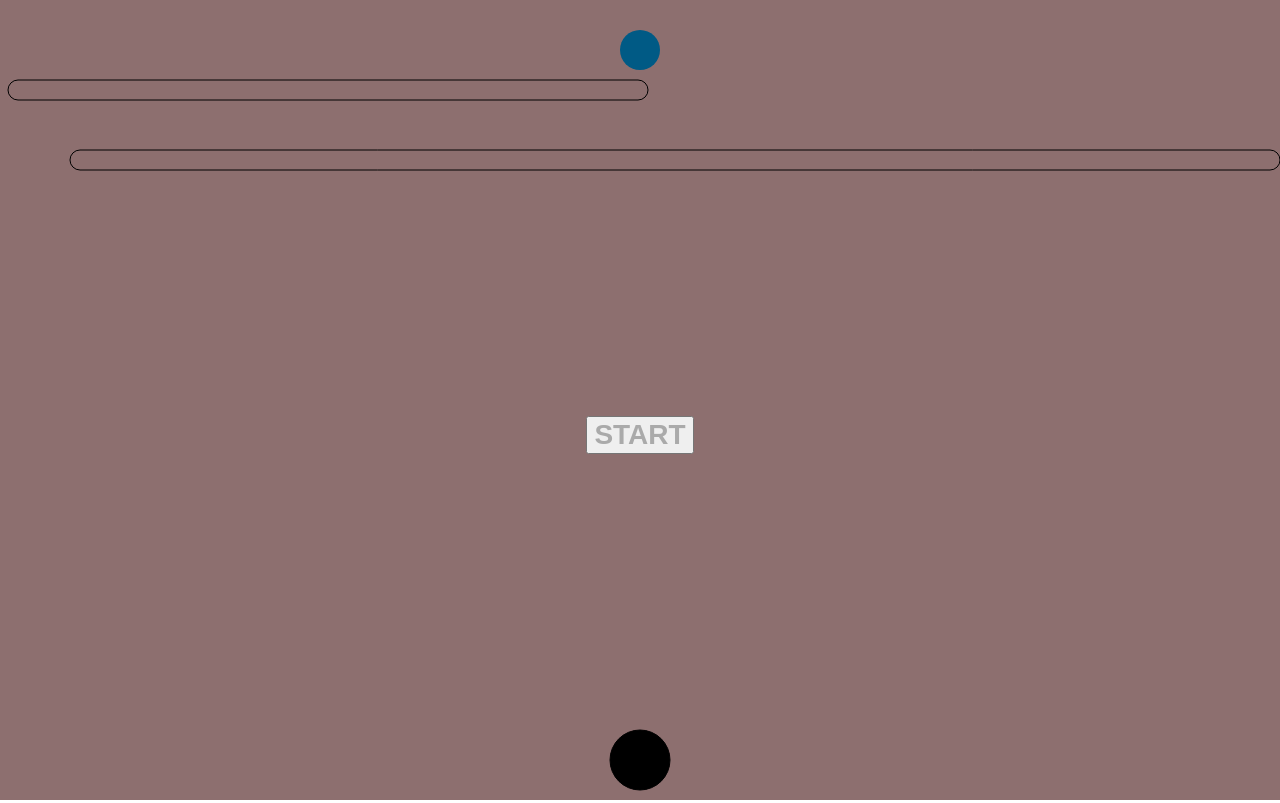
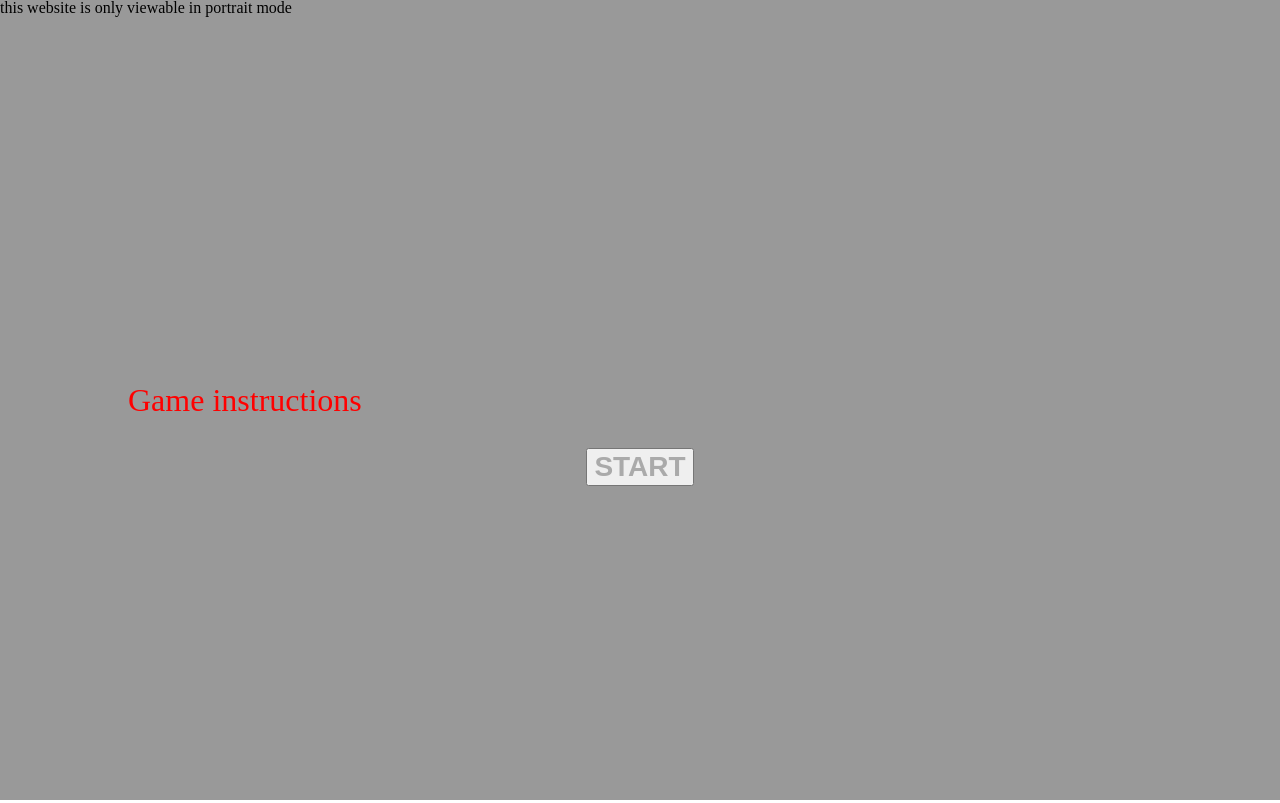
Before and after one commit to azosa/JS-ball-in-a-hole, a plain HTML site: page index.html in a window 1280 px wide. Drawn offline with Linux system fonts and the light colour scheme.

Commit message:
Update index.html

```diff
--- a/index.html
+++ b/index.html
@@ -4,9 +4,15 @@
     <meta charset="UTF-8">
     <meta name="viewport" content="width=device-width, initial-scale=1.0">
     <meta http-equiv="X-UA-Compatible" content="ie=edge">
+
     <link rel="stylesheet" href="/reset.css">
+
     <title>Document</title>
     <style>
+
+
+
+
     .modal{
         width: 100%;
         height:100%;
@@ -43,19 +49,39 @@
     text-decoration: none;
     cursor: pointer;
 }
+#warning { display: none; }
 
+    @media only screen and (orientation:portrait){
+
+          #warning { display:none; }
+
+    }
+
+    @media only screen and (orientation:landscape){
+ #container { display:none; }
+
+        #warning { display:block; }
+
+
+    }
     </style>
 </head>
 <body>
+    <div id="warning">
+              <p>  this website is only viewable in portrait mode</p>
+          </div>
+    <div id="container">
 
-    <div>
         <canvas id="canvas"></canvas>
       </div>
       <div class="modal">
+
           <div class="instructions">
- <p>
-
+              <h1 id="h1"></h1>
+ <p id="instructions-text">
+   Game instructions
  </p>
+ <p id="text2"></p>
 
           <div class="btn-cnt">
 
@@ -66,7 +92,9 @@
 
 
 
-<script>
+<script  type="text/javascript">
+
+
     let startTheGame=document.querySelector('.btn');
     let modal=document.querySelector('.modal');
     startTheGame.addEventListener('click', function(){
@@ -84,13 +112,13 @@ canvas.setAttribute('height',window.innerHeight);
 let ctx = canvas.getContext('2d');
 let x = canvas.width/2;
 let y = 50;
-let ballRadius = 20;
+let ballRadius = 18;
 let r=30;
 let obstacles = [];
 let stars=[];
 let hx = window.innerWidth/2;
 let hy = window.innerHeight-40;
-let collided=false;
+let coll=0;
 let time =new Date().getTime();
 drawGame();
 drawHole();
@@ -107,9 +135,17 @@ function drawBall(){
     ctx.closePath();}
 
 function drawGame(){
-  ctx.fillStyle = 'rgb(235,185,185)';
+  ctx.fillStyle = 'rgb(159, 190, 223)';
 ctx.fillRect(0,0,canvas.width, canvas.height);
-    obstacles[0]={
+
+    for(let i=0;i<obstacles.length;i++){
+          roundedRect(obstacles[i].ctx, obstacles[i].x, obstacles[i].y, obstacles[i].width, obstacles[i].height, obstacles[i].radius);
+
+    }
+
+
+}
+obstacles[0]={
         "ctx":ctx,
         x:8,
         y:window.innerHeight-window.innerHeight+80,
@@ -125,22 +161,101 @@ ctx.fillRect(0,0,canvas.width, canvas.height);
         height:20,
         radius:10
     }
-
-    for(let i=0;i<obstacles.length;i++){
-          roundedRect(obstacles[i].ctx, obstacles[i].x, obstacles[i].y, obstacles[i].width, obstacles[i].height, obstacles[i].radius);
-
+    obstacles[2]={
+        "ctx":ctx,
+        x:window.innerWidth-window.innerWidth/2,
+        y:window.innerHeight-window.innerHeight+175,
+        width:20,
+        height:60,
+        radius:10
+    }
+    obstacles[3]={
+        "ctx":ctx,
+        x:window.innerWidth/2-(window.innerWidth/2)/2,
+        y:window.innerHeight-window.innerHeight+240,
+        width:window.innerWidth/2,
+        height:20,
+        radius:10
+    }
+    obstacles[4]={
+        "ctx":ctx,
+        x:window.innerWidth-window.innerWidth+window.innerWidth/2+30,
+        y:window.innerHeight-window.innerHeight+310,
+        width:window.innerWidth/2-30,
+        height:20,
+        radius:10
+    }
+    obstacles[5]={
+        "ctx":ctx,
+        x:window.innerWidth-window.innerWidth,
+        y:window.innerHeight-window.innerHeight+310,
+        width:window.innerWidth/2-30,
+        height:20,
+        radius:10
     }
 
+    obstacles[6]={
+        "ctx":ctx,
+        x:window.innerWidth-window.innerWidth,
+        y:window.innerHeight-window.innerHeight+380,
+        width:window.innerWidth-70,
+        height:20,
+        radius:10
+    }
+    obstacles[7]={
+        "ctx":ctx,
+        x:window.innerWidth-window.innerWidth+window.innerWidth/2-30,
+        y:window.innerHeight-window.innerHeight+450,
+        width:window.innerWidth/2+30,
+        height:20,
+        radius:10
+    }
+    obstacles[8]={
+        "ctx":ctx,
+        x:window.innerWidth-window.innerWidth,
+        y:window.innerHeight-window.innerHeight+450,
+        width:window.innerWidth/2-90,
+        height:20,
+        radius:10
+    }
+  obstacles[9]={
+        "ctx":ctx,
+        x:window.innerWidth-window.innerWidth/3,
+        y:window.innerHeight-window.innerHeight+500,
+        width:window.innerWidth/3,
+        height:20,
+        radius:10
+    }
+    obstacles[10]={
+        "ctx":ctx,
+        x:window.innerWidth-window.innerWidth+55,
+        y:window.innerHeight-window.innerHeight+570,
+        width:window.innerWidth-110,
+        height:20,
+        radius:10
+    }
 
-}
+    obstacles[11]={
+        "ctx":ctx,
+        x:window.innerWidth-window.innerWidth/3-30,
+        y:window.innerHeight-window.innerHeight+595,
+        width:20,
+        height:60,
+        radius:10
+    }
 
 function drawHole(){
     ctx.beginPath();
     ctx.arc(hx,hy,r,0,2*Math.PI);
     ctx.stroke();
     ctx.fillStyle='black';
-    ctx.fill();
+     ctx.shadowBlur=0;
+  ctx.shadowOffsetX=0;
+  ctx.shadowOffsetY=0;
+  ctx.fillStyle='rgb(38, 38, 38)';
+  ctx.fill();
     ctx.closePath();
+
 
 }
 
@@ -171,33 +286,46 @@ function drawHole(){
 
      if(collided)
 
-    {ctx.fillStyle='skyblue';}
+    {ctx.fillStyle='skyblue';
 
-    else{ctx.fillStyle='red';}
+    }
+
+    else{ctx.fillStyle='yellow';}
     ctx.fill();
 
 }
 
  stars[0]={
-         x:75,
-         y:130,
+         x:obstacles[1].x+obstacles[1].width/2+10,
+         y:obstacles[1].y+55,
          spikes:5,
          outerRadius:15,
          innerRadius:8,
+         collided:false
         }
          stars[1]={
-         x:195,
-         y:260,
+         x:obstacles[6].x+25,
+         y:obstacles[6].y+45,
          spikes:5,
          outerRadius:15,
          innerRadius:8,
+         collided:false
         }
          stars[2]={
-         x:370,
-         y:550,
+         x:obstacles[11].x+40,
+         y:obstacles[11].y+35,
          spikes:5,
          outerRadius:15,
          innerRadius:8,
+         collided:false
+        }
+        stars[3]={
+         x:obstacles[0].x+40,
+         y:obstacles[0].y+55,
+         spikes:5,
+         outerRadius:15,
+         innerRadius:8,
+         collided:false
         }
  function drawStars(){
 
@@ -219,7 +347,12 @@ function roundedRect(ctx,x,y,width,height,radius){
   ctx.arcTo(x+width,y,x+width-radius,y,radius);
   ctx.lineTo(x+radius,y);
   ctx.arcTo(x,y,x,y+radius,radius);
-  ctx.stroke();
+  ctx.shadowColor="rgb(127, 127, 127)";
+  ctx.shadowBlur=8;
+  ctx.shadowOffsetX=3;
+  ctx.shadowOffsetY=-3;
+  ctx.fillStyle='black';
+  ctx.fill();
   ctx.closePath();
 }
 
@@ -235,22 +368,45 @@ function ballinHole(x, y, ballRadius, hx, hy, r) {
     return false;
   }
 }
+
 function animation() {
 
        if(ballRadius>0){
            ballRadius= ballRadius-1;
-       requestAnimationFrame(animation);}
+       requestAnimationFrame(animation);
+       }
        else ballRadius=0;
+
        }
 
 
        function getEndTime(){
         let time2 =new Date().getTime();
     let gameDur=Math.round((time2-time)/1000);
-    console.log(time2);
-    console.log(`it took ${gameDur} seconds`);
 
+    for(let j=0;j<stars.length;j++){
+    if(stars[j].collided==="true")
+   {coll++;}
+
+    console.log(coll);
+}
+
+
+
+    document.getElementById('h1').innerHTML="Congratulations!"
+    document.getElementById('instructions-text').innerHTML=`It took ${gameDur} seconds`;
+    document.getElementById('text2').innerHTML=`you changed color of ${coll} out of ${stars.length} stars`
+    startTheGame.innerHTML="OK";
+     modal.style.display = "block";
+
+     startTheGame.addEventListener('click', function(){
+
+    modal.style.display = "none";
+    location.reload();
+});
        }
+
+
 
 function start(){
 
@@ -302,6 +458,7 @@ for(let i=0;i<stars.length;i++){
    y+ballRadius > stars[i].y &&
    y-ballRadius< stars[i].y) {
    stars[i].collided="true";
+
           }
 
 
@@ -312,9 +469,9 @@ for(let i=0;i<stars.length;i++){
 //hole collision detection
 if (ballinHole(x,y,ballRadius,hx,hy,r))
 {
+    animation();
+    getEndTime();
 
-    getEndTime();
-    animation();
 
 }
 
@@ -330,6 +487,97 @@ if (ballinHole(x,y,ballRadius,hx,hy,r))
 }
 
 
+let m = window.matchMedia("(max-width: 600px)")
+myFunction(m) // Call listener function at run time
+m.addListener(myFunction) // Attach listener function on state changes
+
+function myFunction(m) {
+  if (!m.matches) {
+
+ctx.lineWidth=6;
+let k=100;
+let w;
+  for(let i=0;i<obstacles.length;i++){
+          obstacles[i].height=30;
+obstacles[i].radius=20;
+obstacles[i].width-=80;
+
+if(i===0){
+    obstacles[i].y= obstacles[i].y+k-90;
+w=obstacles[i].y;
+console.log(w);
+}
+else if(i==5||i==8){
+    obstacles[i].y=obstacles[i-1].y;
+}
+else{
+obstacles[i].y=w+k;
+w=w+k;
+}
+
+    }
+    console.log(obstacles[0])
+    console.log(obstacles[1])
+    console.log(obstacles[2])
+    obstacles[2].height=80;
+    obstacles[11].height=80;
+    obstacles[2].width=30;
+    obstacles[11].width=30;
+    obstacles[2].y-=60;
+    obstacles[3].y-=70;
+    obstacles[4].y-=50;
+    obstacles[5].y-=50;
+    obstacles[6].y-=30;
+    obstacles[11].y-=50;
+
+ for(let i=0;i<stars.length;i++){
+         stars[i].innerRadius=10;
+     stars[i].outerRadius=22;
+     stars[i].y+=20;
+    }
+    stars[0].x+=30;
+         stars[0].y+=50;
+         stars[1].x+=10;
+         stars[1].y+=60;
+         stars[2].x+=40;
+         stars[2].y+=320;
+  }
+  else{
+    ballRadius = 20;
+r=30;
+ctx.lineWidth=5;
+  for(let i=0;i<obstacles.length;i++){
+          obstacles[i].height=20;
+          obstacles[i].radius=10;
+
+obstacles[i].y=obstacles[i].y;
+
+    }
+    obstacles[2].height=60;
+    obstacles[11].height=60;
+
+ for(let i=0;i<stars.length;i++){
+         stars[i].innerRadius=8;
+     stars[i].outerRadius=15;
+    }
+  }
+  }
+
+
+
+window.addEventListener(orientationEvent, function() {
+    if(window.orientation==0)
+    {
+
+      document.getElementById('warning').style.display = 'block';
+    }
+    else if(window.orientation==90)
+    {
+        document.getElementById('warning').style.display = 'none';
+
+    }
+}, false);
+
 
 </script>
 </body>
```
